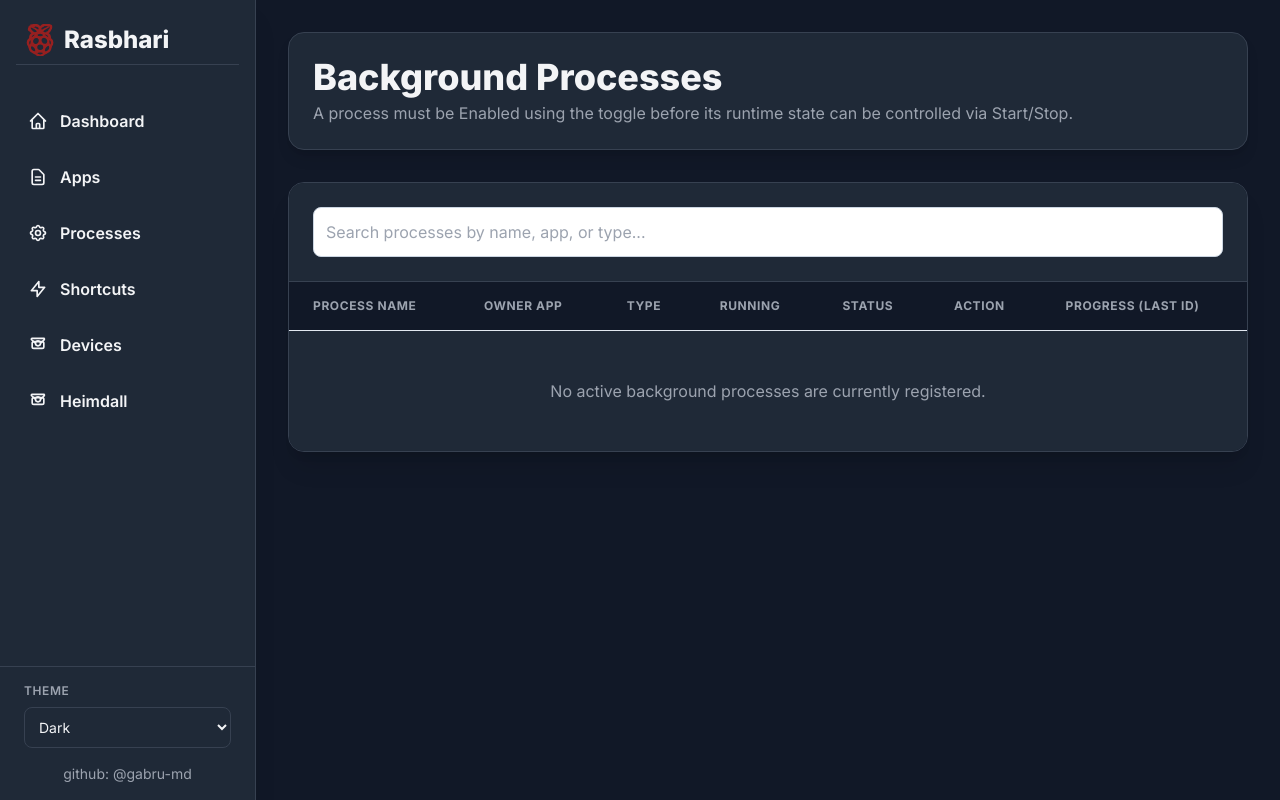
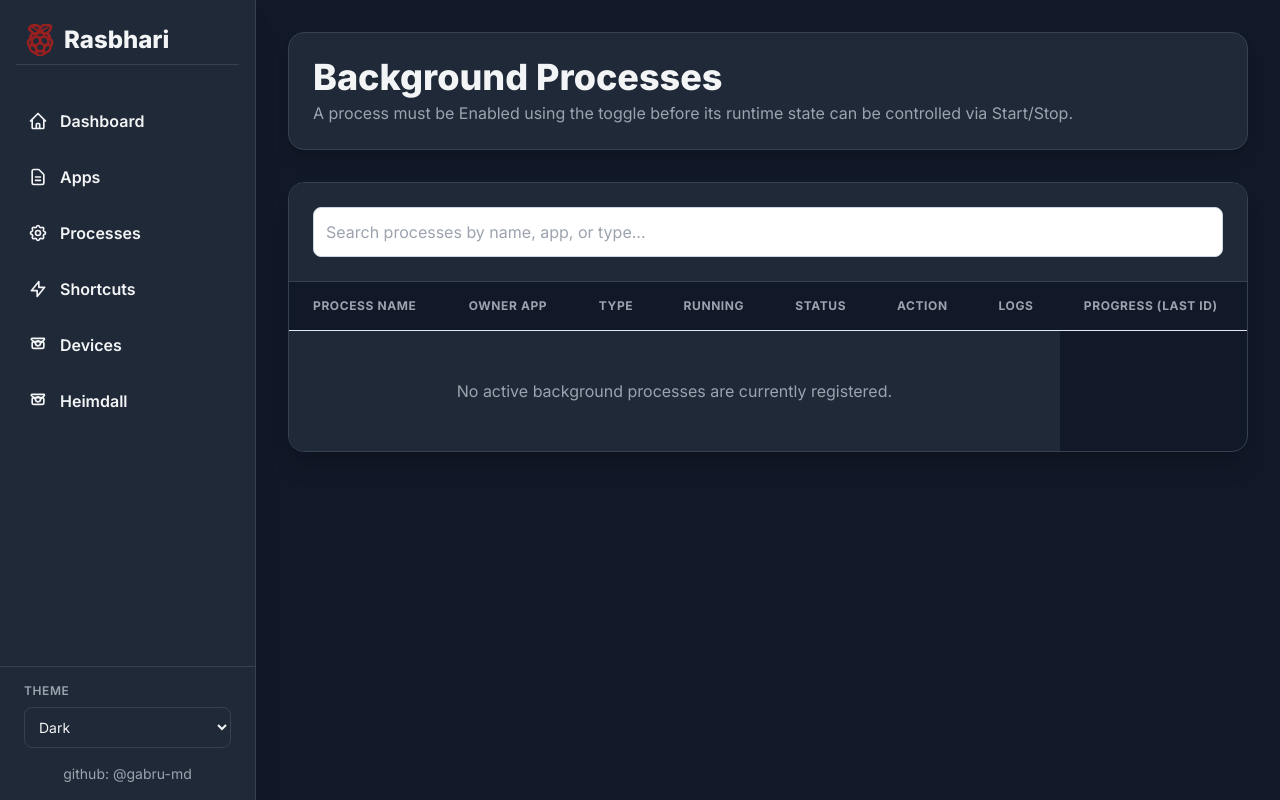
Before and after one commit to gabru-md/integrity, a Flask app: template templates/processes.html in a window 1280 px wide. Run offline with Flask 3, Linux system fonts and the light colour scheme; the template is opened without the code that fills it, so the values that code supplies are empty; some libraries are stand-ins or nearby versions.

Commit message:
- Adds process logs to UI

```diff
--- a/templates/processes.html
+++ b/templates/processes.html
@@ -35,6 +35,9 @@
                     </th>
                     <th scope="col" class="px-6 py-4 text-left text-xs font-bold text-slate-600 uppercase tracking-wider dark:text-gray-300">
                         Action
+                    </th>
+                    <th scope="col" class="px-6 py-4 text-left text-xs font-bold text-slate-600 uppercase tracking-wider dark:text-gray-300">
+                        Logs
                     </th>
                     <th scope="col" class="px-6 py-4 text-left text-xs font-bold text-slate-600 uppercase tracking-wider dark:text-gray-300">
                         Progress (Last ID)
@@ -102,7 +105,8 @@
 
                         <td class="px-6 py-4 whitespace-nowrap text-sm font-medium">
                             {# Start/Stop Column (Greyed out if disabled) #}
-                            <div class="space-x-2
+                            <div class="space-x-2 flex items-center">
+                                <div class="
                                 {% if not process.is_enabled %}
                                     opacity-50 cursor-not-allowed
                                 {% endif %}">
@@ -127,8 +131,18 @@
                                         Start
                                     </button>
                                     {% endif %}
+                                </div>
+                            </div>
+                        </td>
 
-                            </div>
+                        <td class="px-6 py-4 whitespace-nowrap text-sm font-medium">
+                            <button onclick="viewLogs('{{ process.name }}')"
+                                class="text-indigo-600 hover:text-indigo-900 dark:text-indigo-400 dark:hover:text-indigo-300 ml-2"
+                                title="View Logs">
+                                <svg xmlns="http://www.w3.org/2000/svg" fill="none" viewBox="0 0 24 24" stroke-width="1.5" stroke="currentColor" class="w-5 h-5">
+                                  <path stroke-linecap="round" stroke-linejoin="round" d="M19.5 14.25v-2.625a3.375 3.375 0 00-3.375-3.375h-1.5A1.125 1.125 0 0113.5 7.125v-1.5a3.375 3.375 0 00-3.375-3.375H8.25m0 12.75h7.5m-7.5 3H12M10.5 2.25H5.625c-.621 0-1.125.504-1.125 1.125v17.25c0 .621.504 1.125 1.125 1.125h12.75c.621 0 1.125-.504 1.125-1.125V11.25a9 9 0 00-9-9z" />
+                                </svg>
+                            </button>
                         </td>
 
                         <td class="px-6 py-4 whitespace-nowrap">
@@ -155,7 +169,83 @@
 
 </div>
 
+<!-- Log Viewer Modal -->
+<div id="logModal" class="fixed inset-0 z-50 hidden overflow-y-auto" aria-labelledby="modal-title" role="dialog" aria-modal="true">
+  <div class="flex items-end justify-center min-h-screen px-4 pt-4 pb-20 text-center sm:block sm:p-0">
+    <div class="fixed inset-0 transition-opacity bg-gray-500 bg-opacity-75" aria-hidden="true" onclick="closeLogModal()"></div>
+
+    <span class="hidden sm:inline-block sm:align-middle sm:h-screen" aria-hidden="true">&#8203;</span>
+
+    <div class="inline-block overflow-hidden text-left align-bottom transition-all transform bg-white rounded-lg shadow-xl dark:bg-gray-800 sm:my-8 sm:align-middle sm:max-w-4xl sm:w-full">
+      <div class="px-4 pt-5 pb-4 bg-white dark:bg-gray-800 sm:p-6 sm:pb-4">
+        <div class="sm:flex sm:items-start">
+          <div class="mt-3 text-center sm:mt-0 sm:ml-4 sm:text-left w-full">
+            <h3 class="text-lg font-medium leading-6 text-gray-900 dark:text-gray-100" id="modal-title">
+              Process Logs: <span id="logProcessName" class="font-bold"></span>
+            </h3>
+            <div class="mt-4">
+                <div id="logContent" class="p-4 overflow-y-auto font-mono text-xs text-gray-800 bg-gray-100 rounded-lg dark:bg-gray-900 dark:text-green-400 h-96 whitespace-pre-wrap">
+                    Loading logs...
+                </div>
+            </div>
+          </div>
+        </div>
+      </div>
+      <div class="px-4 py-3 bg-gray-50 dark:bg-gray-700 sm:px-6 sm:flex sm:flex-row-reverse">
+        <button type="button" class="inline-flex justify-center w-full px-4 py-2 text-base font-medium text-white bg-indigo-600 border border-transparent rounded-md shadow-sm hover:bg-indigo-700 focus:outline-none focus:ring-2 focus:ring-offset-2 focus:ring-indigo-500 sm:ml-3 sm:w-auto sm:text-sm" onclick="fetchLogs()">
+          Refresh
+        </button>
+        <button type="button" class="inline-flex justify-center w-full px-4 py-2 mt-3 text-base font-medium text-gray-700 bg-white border border-gray-300 rounded-md shadow-sm hover:bg-gray-50 focus:outline-none focus:ring-2 focus:ring-offset-2 focus:ring-indigo-500 sm:mt-0 sm:ml-3 sm:w-auto sm:text-sm dark:bg-gray-600 dark:text-gray-200 dark:border-gray-500 dark:hover:bg-gray-500" onclick="closeLogModal()">
+          Close
+        </button>
+      </div>
+    </div>
+  </div>
+</div>
+
 <script>
+    let currentLogProcess = '';
+
+    function viewLogs(processName) {
+        currentLogProcess = processName;
+        document.getElementById('logProcessName').textContent = processName;
+        document.getElementById('logModal').classList.remove('hidden');
+        fetchLogs();
+    }
+
+    function closeLogModal() {
+        document.getElementById('logModal').classList.add('hidden');
+        currentLogProcess = '';
+    }
+
+    function fetchLogs() {
+        if (!currentLogProcess) return;
+
+        const logContent = document.getElementById('logContent');
+        logContent.textContent = "Loading logs...";
+
+        fetch(`/process_logs/${currentLogProcess}`)
+            .then(response => {
+                if (!response.ok) {
+                    throw new Error(`HTTP error! Status: ${response.status}`);
+                }
+                return response.json();
+            })
+            .then(data => {
+                if (data.logs && data.logs.length > 0) {
+                    logContent.textContent = data.logs.join('');
+                    // Auto-scroll to bottom
+                    logContent.scrollTop = logContent.scrollHeight;
+                } else {
+                    logContent.textContent = "No logs found for this process.";
+                }
+            })
+            .catch(error => {
+                console.error('Error fetching logs:', error);
+                logContent.textContent = `Error loading logs: ${error.message}`;
+            });
+    }
+
     function controlProcess(processName, action) {
         // action will be 'enable', 'disable', 'start', or 'stop'
         const endpoint = `/${action}_process/${processName}`;
```
Also changed, not shown: gabru/flask/server.py (+20 -0 lines), readme.md. Lines whose indentation alone changed are shown as unchanged.
